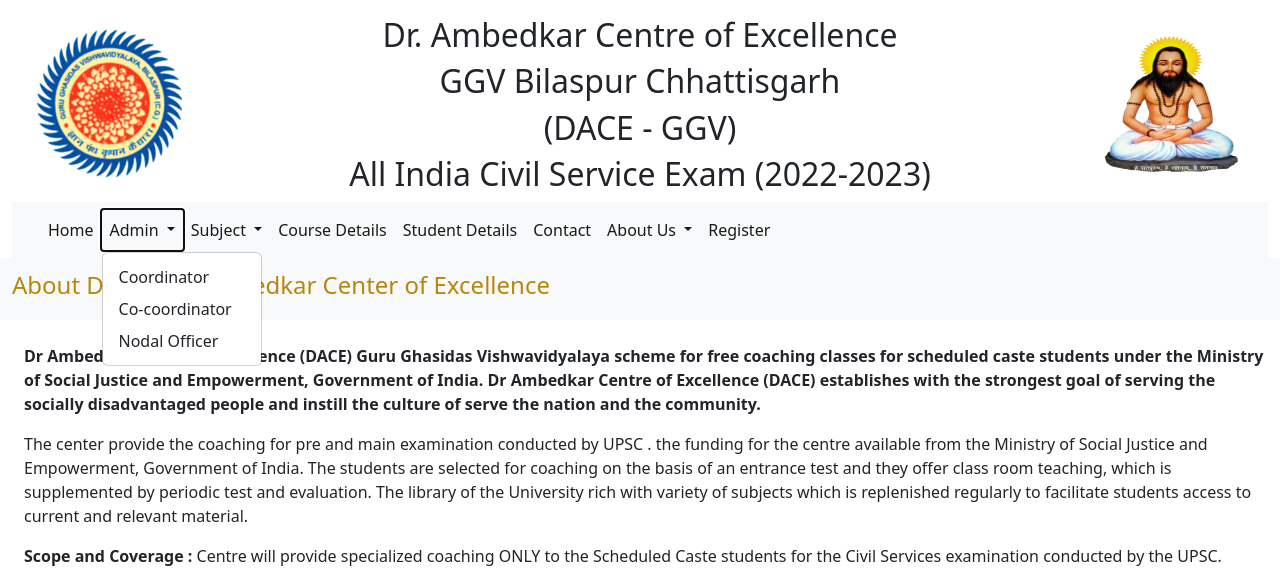
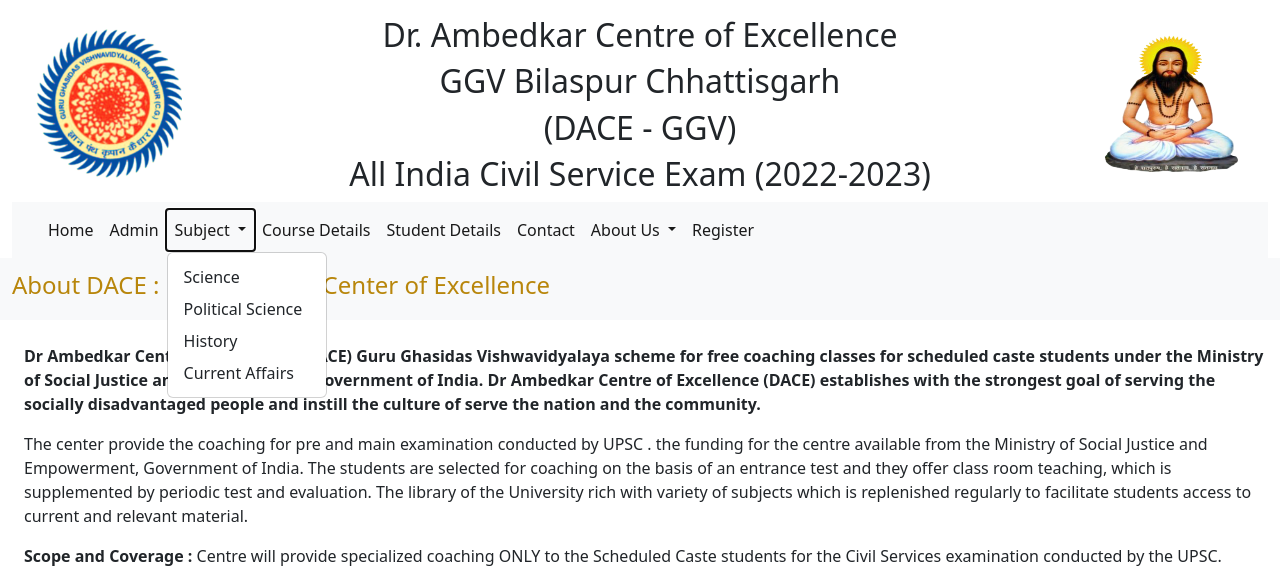
Before and after one commit to Adarsh-Saurabh/DACE_GGV_Backend, a Django app: page /aboutdace/ in a window 1280 px wide, after a click on "Subject". Shown: the top 586 px of the page. Run offline with Django 4.2, Linux system fonts and the light colour scheme.

Commit message:
Navigation Bar Done

```diff
--- a/app/urls.py
+++ b/app/urls.py
@@ -9,7 +9,7 @@ admin.site.index_title = 'Welcome to Dace admin panel!'
 
 
 urlpatterns = [
-    path('', views.home, name='home'),
+    path('home', views.home, name='home'),
     path('syllabus/', views.syllabus, name='syllabus'),
     path('register/', views.register, name='register'),
     path('success/', views.success, name='success'),
--- a/app/views.py
+++ b/app/views.py
@@ -7,10 +7,10 @@ import os
 
 # Create your views here.
 def home(request):
-    return render(request, 'home.html', {'navbar': 'home'})
+    return render(request, 'home.html')
 
 def syllabus(request):
-    return render(request, 'syllabus.html', {'navbar': 'syllabus'})
+    return render(request, 'syllabus.html')
 
 def register(request):
     if request.method == 'POST':
@@ -86,17 +86,17 @@ def register(request):
         registration_no=registration_no)
         final.save()
         return HttpResponse("Sucess!")
-    return render(request, 'register.html', {'navbar': 'register'})
+    return render(request, 'register.html')
 
 
 
 
 
 def success(request):
-    return render(request, 'success.html', {'navbar': 'success'})
+    return render(request, 'success.html')
 
 def aboutdace(request):
-    return render(request, 'aboutdace.html', {'navbar': 'aboutdace'})
+    return render(request, 'aboutdace.html')
 
 def aboutggv(request):
-    return render(request, 'aboutggv.html', {'navbar': 'aboutggv'})
+    return render(request, 'aboutggv.html')
--- a/templates/aboutggv.html
+++ b/templates/aboutggv.html
@@ -132,5 +132,6 @@
     integrity="sha384-pprn3073KE6tl6bjs2QrFaJGz5/SUsLqktiwsUTF55Jfv3qYSDhgCecCxMW52nD2"
     crossorigin="anonymous"></script>
 </body>
+{% endblock body %}
 
 </html>
--- a/templates/base.html
+++ b/templates/base.html
@@ -77,9 +77,12 @@
                   <div class="collapse navbar-collapse" id="navbarSupportedContent">
                     <ul class="navbar-nav me-auto mb-2 mb-lg-0">
                       <li class="nav-item">
-                        <a class="nav-link active" aria-current="page" href="">Home</a>
+                        <!-- <a class="nav-link active" aria-current="page" href="">Home</a> -->
+                        <li><a class="nav-link active" aria-current="page" href="{% url 'home' %}">Home</a></li>
                       </li>
-                      <li class="nav-item dropdown">
+                      <li><a class="nav-link active" aria-current="page" href="admin/">Admin</a></li>
+
+                      <!-- <li class="nav-item dropdown">
                         <a class="nav-link dropdown-toggle active" href="" id="navbarDropdownMenuLink" role="button"
                           data-bs-toggle="dropdown" aria-expanded="false">
                           Admin
@@ -89,7 +92,7 @@
                           <li><a class="dropdown-item" href="#">Co-coordinator</a></li>
                           <li><a class="dropdown-item" href="admin/">Nodal Officer</a></li>
                         </ul>
-                      </li>
+                      </li> -->
                       <!-- <li class="nav-item dropdown">
                         <a class="nav-link dropdown-toggle active" href="#" id="navbarDropdownMenuLink" role="button"
                           data-bs-toggle="dropdown" aria-expanded="false">
@@ -107,25 +110,26 @@
                           Subject
                         </a>
                         <ul class="dropdown-menu" aria-labelledby="navbarDropdownMenuLink">
-                          <li><a class="dropdown-item" href="">Science</a></li>
-                          <li><a class="dropdown-item" href="">Political Science</a></li>
-                          <li><a class="dropdown-item" href="">History</a></li>
-                          <li><a class="dropdown-item" href="">Current Affairs</a></li>
+                          <li><a class="dropdown-item" href="{% url 'home' %}">Science</a></li>
+                          <li><a class="dropdown-item" href="{% url 'home' %}">Political Science</a></li>
+                          <li><a class="dropdown-item" href="{% url 'home' %}">History</a></li>
+                          <li><a class="dropdown-item" href="{% url 'home' %}">Current Affairs</a></li>
                         </ul>
                       </li>
                       <li class="nav-item">
-                        <a class="nav-link active" aria-current="page" href="syllabus">Course
-                          Details</a>
+
+                          <a class="nav-link active" aria-current="page" href="{% url 'syllabus' %}">Course Details</a>
+
                       </li>
                       <li class="nav-item">
-                        <a class="nav-link active" aria-current="page" href="#">Student Details</a>
+                        <a class="nav-link active" aria-current="page" href="{% url 'home' %}">Student Details</a>
                       </li>
 
 
                       <!-- Contact -->
                       </li>
                       <li class="nav-item">
-                        <a class="nav-link active" aria-current="page" href="">Contact</a>
+                        <a class="nav-link active" aria-current="page" href="{% url 'home' %}">Contact</a>
                       </li>
                       <!-- contact close -->
 
@@ -136,8 +140,8 @@
                           About Us
                         </a>
                         <ul class="dropdown-menu" aria-labelledby="navbarDropdownMenuLink">
-                          <li><a class="dropdown-item" href="aboutggv">About GGV</a></li>
-                          <li><a class="dropdown-item" href="aboutdace">About DACE</a></li>
+                          <li><a class="dropdown-item" href="{% url 'aboutggv' %}">About GGV</a></li>
+                          <li><a class="dropdown-item" href="{% url 'aboutdace' %}">About DACE</a></li>
                           <!-- <li><a class="dropdown-item" href="static/images/MOU  02 04 2022.pdf" target="_blank">MOU</a></li> -->
                             <li><a class="dropdown-item" href="{% static 'images/MOU  02 04 2022.pdf' %}" target="_blank">MOU</a></li>
                         </ul>
@@ -145,7 +149,7 @@
                       <!-- About Us Closed -->
                       <!-- Sign In Tab -->
                       <li class="nav-item2  d-grid gap-2 d-md-flex justify-content-md-end">
-                        <a class="nav-link active" aria-current="page" href="register">Register</a>
+                        <a class="nav-link active" aria-current="page" href="{% url 'register' %}">Register</a>
                       </li>
                       <!-- Sign In Tab Closed -->
                     </ul>
```
